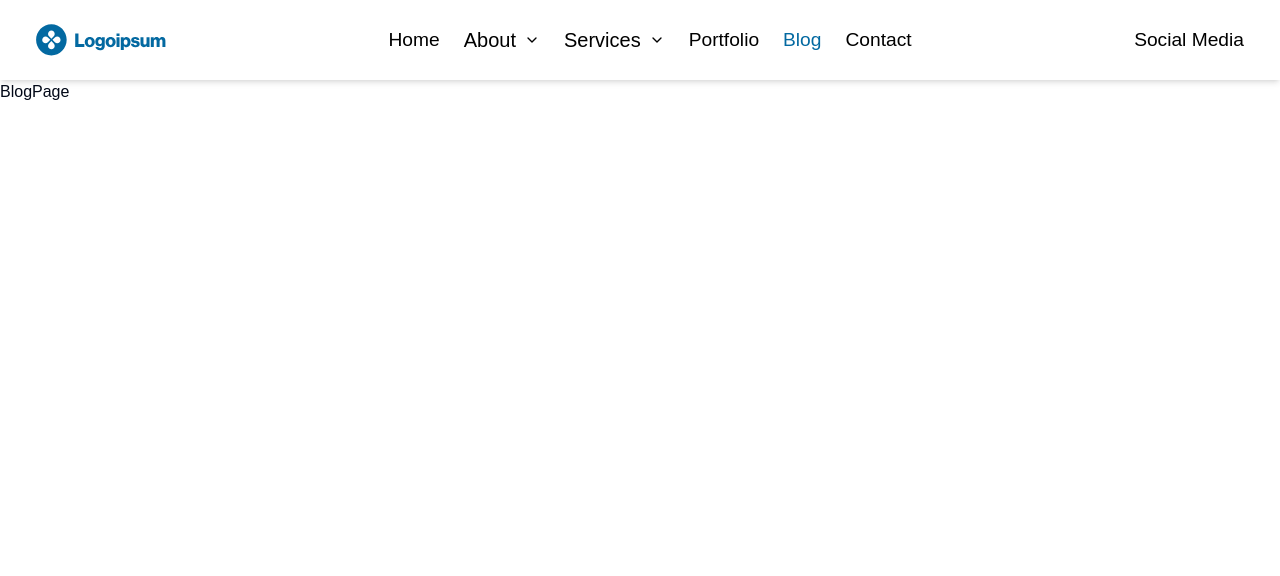
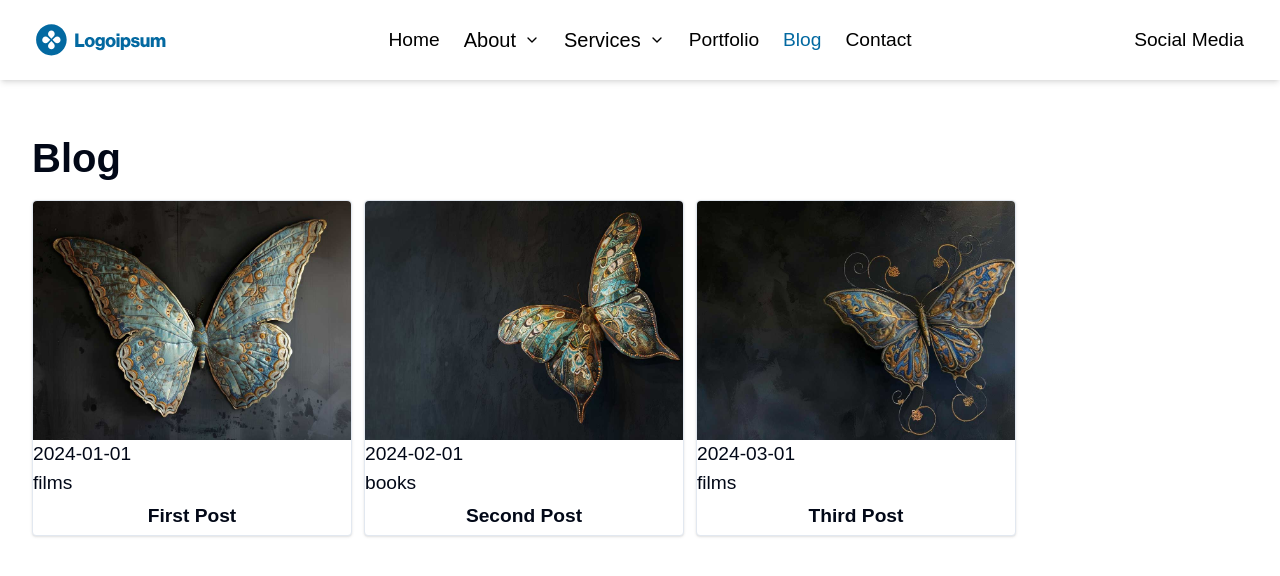
Before and after one commit to Daddyjohn63/portfolio-website, a Next.js app: page /blog in a window 1280 px wide. Shown: the top 576 px of the page. Built offline with nearby package versions, Linux system fonts and the light colour scheme; a web font is replaced by a local one.

Commit message:
blog page working

```diff
--- a/app/blog/[slug]/page.jsx
+++ b/app/blog/[slug]/page.jsx
@@ -5,6 +5,8 @@ import Image from 'next/image';
 const BlogSinglePage = async ({ params: { slug } }) => {
   //console.log('PROPS', props);
   const project = await getBlogPost(slug);
+
+  console.log('[Posts Page] rendering', slug);
 
   return (
     <div className="container mt-[3rem]">
--- a/app/blog/page.jsx
+++ b/app/blog/page.jsx
@@ -1,10 +1,41 @@
 import { getBlogPosts } from '@/lib/blog';
+import Link from 'next/link';
+import Image from 'next/image';
+import Heading from '@/components/common/Heading';
 
 const BlogPage = async () => {
   const blogPosts = await getBlogPosts();
 
-  console.log('blog page:', blogPosts);
+  return (
+    <>
+      <div className="container py-12">
+        <Heading>Blog</Heading>
+        <ul className="flex flex-row flex-wrap gap-3">
+          {blogPosts.map(post => (
+            <li
+              key={post.slug}
+              className="bg-white border rounded shadow w-80 hover:shadow-xl"
+            >
+              <Link href={`/blog/${post.slug}`}>
+                <Image
+                  src={post.image}
+                  width="400"
+                  height="300"
+                  alt=""
+                  className="rounded-t"
+                />
+                <div className="flex flex-col">
+                  <span>{post.date}</span>
+                  <span>{post.category}</span>
+                </div>
 
-  return <div>BlogPage</div>;
+                <h2 className="font-semibold py-1 text-center">{post.title}</h2>
+              </Link>
+            </li>
+          ))}
+        </ul>
+      </div>
+    </>
+  );
 };
 export default BlogPage;
--- a/components/home/HomeHero.jsx
+++ b/components/home/HomeHero.jsx
@@ -56,12 +56,6 @@ const HomeHero = () => {
           <div className="container mx-auto max-w-8xl px-6 pb-24 pt-10 sm:pb-32 lg:flex lg:px-8 lg:py-40">
             <Reveal from={200}>
               <div className="mx-auto max-w-2xl flex-shrink-0 lg:mx-0 lg:max-w-xl lg:pt-8">
-                {/* <img
-                className="h-11"
-                src="https://tailwindui.com/img/logos/mark.svg?color=indigo&shade=500"
-                alt="Your Company"
-              /> */}
-
                 <div className="mt-24 sm:mt-32 lg:mt-16">
                   <Link href="#" className="inline-flex space-x-6">
                     <span className="rounded-full bg-indigo-500/10 px-3 py-1 text-sm font-semibold leading-6 text-indigo-400 ring-1 ring-inset ring-indigo-500/20">
--- a/components/home/HomeHeroCopy.jsx
+++ /dev/null
@@ -1,95 +0,0 @@
-import { ChevronRight } from 'lucide-react';
-
-const HomeHero = () => {
-  return (
-    <>
-      <div
-        className="bg-cover bg-center"
-        style={{ backgroundImage: `url('/images/img7.jpg')` }}
-      >
-        <div className="w-full relative isolate overflow-hidden bg-gray-900">
-          <svg
-            className="absolute inset-0 -z-10 h-full w-full stroke-white/10"
-            aria-hidden="true"
-          >
-            <defs>
-              <pattern
-                id="image-pattern"
-                width={200}
-                height={200}
-                x="50%"
-                y={-1}
-                patternUnits="userSpaceOnUse"
-              >
-                <image href="/images/img7.jpg" width={200} height={200} />
-              </pattern>
-            </defs>
-            <rect width="100%" height="100%" strokeWidth={0} fill="url(#image-pattern)" />
-          </svg>
-          <div
-            className="absolute left-[calc(50%-4rem)] top-10 -z-10 transform-gpu blur-3xl sm:left-[calc(50%-18rem)] lg:left-48 lg:top-[calc(50%-30rem)] xl:left-[calc(50%-24rem)]"
-            aria-hidden="true"
-          >
-            <div
-              className="aspect-[1108/632] w-[69.25rem] bg-gradient-to-r from-[#80caff] to-[#4f46e5] opacity-20"
-              style={{
-                clipPath:
-                  'polygon(73.6% 51.7%, 91.7% 11.8%, 100% 46.4%, 97.4% 82.2%, 92.5% 84.9%, 75.7% 64%, 55.3% 47.5%, 46.5% 49.4%, 45% 62.9%, 50.3% 87.2%, 21.3% 64.1%, 0.1% 100%, 5.4% 51.1%, 21.4% 63.9%, 58.9% 0.2%, 73.6% 51.7%)'
-              }}
-            />
-          </div>
-          <div className="container mx-auto max-w-8xl px-6 pb-24 pt-10 sm:pb-32 lg:flex lg:px-8 lg:py-40">
-            <div className="mx-auto max-w-2xl flex-shrink-0 lg:mx-0 lg:max-w-xl lg:pt-8">
-              <img
-                className="h-11"
-                src="https://tailwindui.com/img/logos/mark.svg?color=indigo&shade=500"
-                alt="Your Company"
-              />
-              <div className="mt-24 sm:mt-32 lg:mt-16">
-                <a href="#" className="inline-flex space-x-6">
-                  <span className="rounded-full bg-indigo-500/10 px-3 py-1 text-sm font-semibold leading-6 text-indigo-400 ring-1 ring-inset ring-indigo-500/20">
-                    What's new
-                  </span>
-                  <span className="inline-flex items-center space-x-2 text-sm font-medium leading-6 text-gray-300">
-                    <span>Just shipped v1.0</span>
-                    <ChevronRight className="h-5 w-5 text-gray-500" aria-hidden="true" />
-                  </span>
-                </a>
-              </div>
-              <h1 className="mt-10 text-4xl font-bold tracking-tight text-white sm:text-6xl">
-                Deploy to the cloud with confidence
-              </h1>
-              <p className="mt-6 text-lg leading-8 text-gray-300">
-                Anim aute id magna aliqua ad ad non deserunt sunt. Qui irure qui lorem
-                cupidatat commodo. Elit sunt amet fugiat veniam occaecat fugiat aliqua.
-              </p>
-              <div className="mt-10 flex items-center gap-x-6">
-                <a
-                  href="#"
-                  className="rounded-md bg-indigo-500 px-3.5 py-2.5 text-sm font-semibold text-white shadow-sm hover:bg-indigo-400 focus-visible:outline focus-visible:outline-2 focus-visible:outline-offset-2 focus-visible:outline-indigo-400"
-                >
-                  Get started
-                </a>
-                <a href="#" className="text-sm font-semibold leading-6 text-white">
-                  Learn more <span aria-hidden="true">→</span>
-                </a>
-              </div>
-            </div>
-            {/* <div className="mx-auto mt-16 flex max-w-2xl sm:mt-24 lg:ml-10 lg:mr-0 lg:mt-0 lg:max-w-none lg:flex-none xl:ml-32">
-          <div className="max-w-3xl flex-none sm:max-w-5xl lg:max-w-none">
-            <img
-              src="https://tailwindui.com/img/component-images/dark-project-app-screenshot.png"
-              alt="App screenshot"
-              width={2432}
-              height={1442}
-              className="w-[76rem] rounded-md bg-white/5 shadow-2xl ring-1 ring-white/10"
-            />
-          </div>
-        </div> */}
-          </div>
-        </div>
-      </div>
-    </>
-  );
-};
-export default HomeHero;
```
